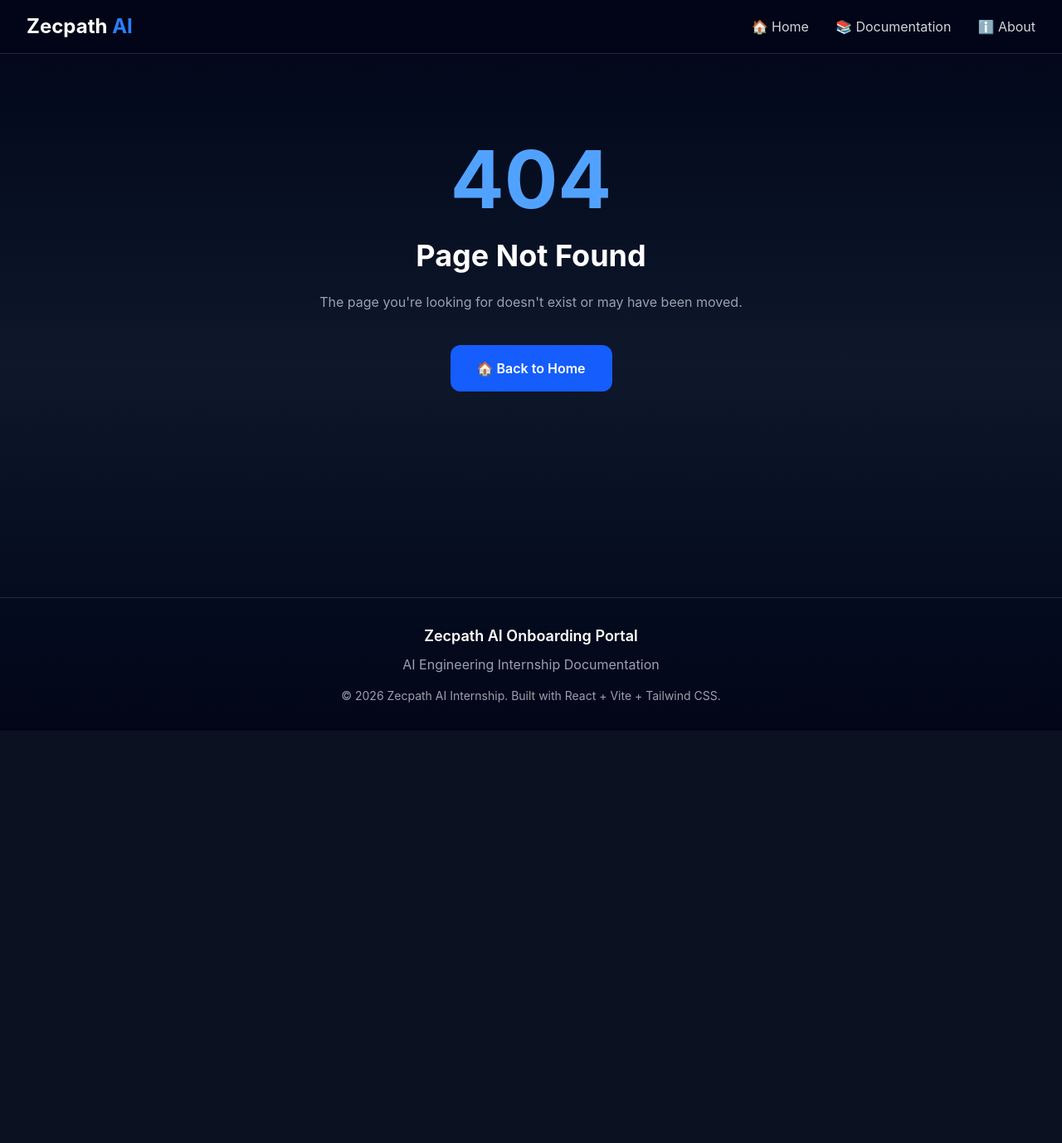
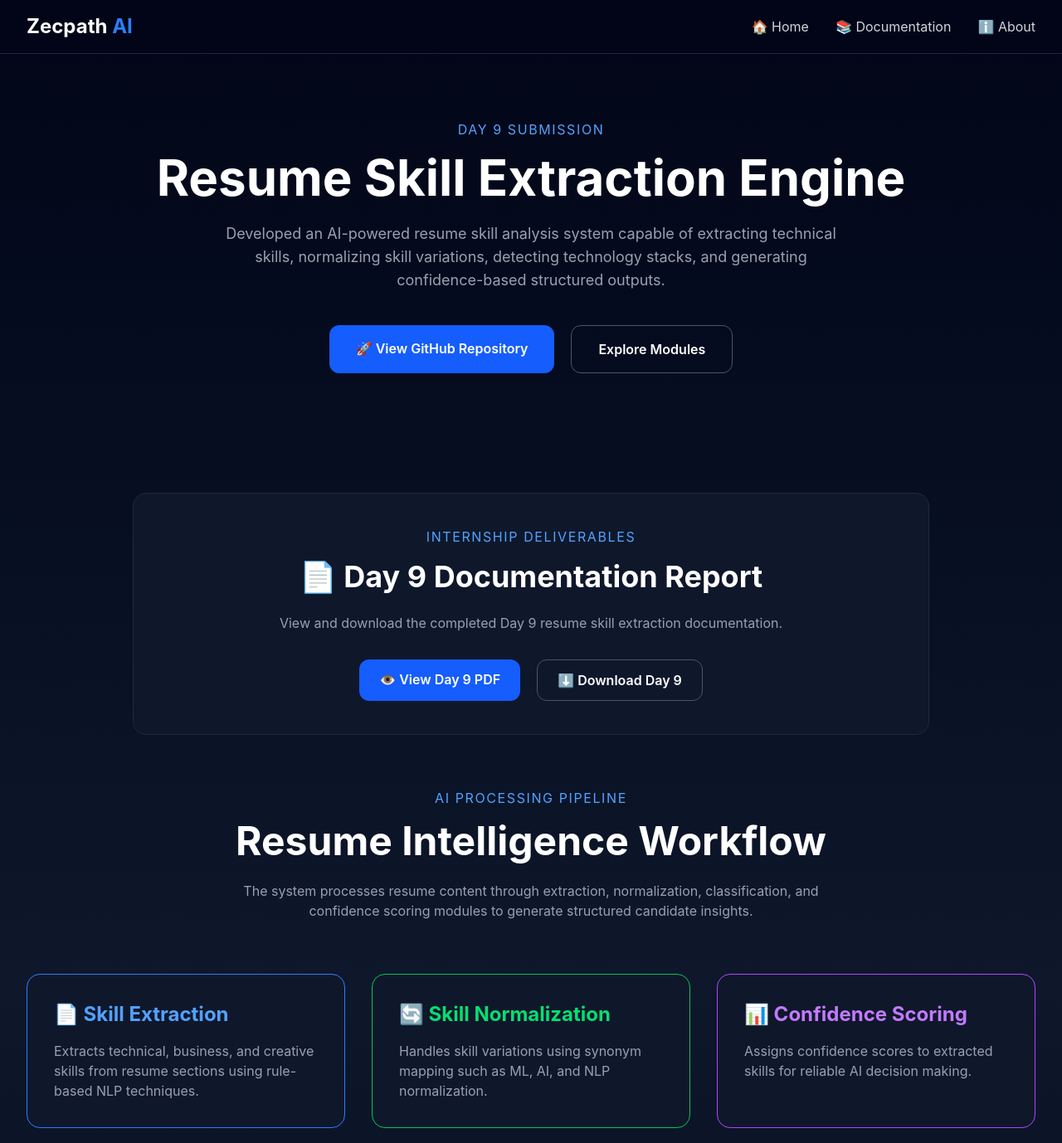
Before and after one commit to shinaspn198/zecpath-day1, a React (Vite) app: page /day9 in a window 1280 px wide. Shown: the top 1378 px of the page at 83% size. Before the commit the page ends 881 px from the top, so only its background shows below. Built offline with nearby package versions, Linux system fonts and the light colour scheme.

Commit message:
complete day 9 resume skill extraction engine

```diff
--- a/src/App.jsx
+++ b/src/App.jsx
@@ -10,6 +10,7 @@
 import Day6 from "./pages/Day6";
 import Day7 from "./pages/Day7";
 import Day8 from "./pages/Day8";
+import Day9 from "./pages/Day9";
 import About from "./pages/About";
 import Documentation from "./pages/Documentation";
 
@@ -28,6 +29,7 @@
         <Route path="/day6" element={<Day6 />} />
         <Route path="/day7" element={<Day7 />} />
         <Route path="/day8" element={<Day8 />} />
+        <Route path="/day9" element={<Day9 />} />
         <Route path="*" element={<NotFound />} />
       </Routes>
     </BrowserRouter>
--- a/src/pages/About.jsx
+++ b/src/pages/About.jsx
@@ -97,6 +97,7 @@
   <li>📋 Day 6 – Completed</li>
   <li>📊 Day 7 – Completed</li>
   <li>🧠 Day 8 – Completed</li>
+  <li>🧠 Day 9 – Completed</li>
 </ul>
 
 </div>
--- /dev/null
+++ b/src/pages/Day9.jsx
@@ -0,0 +1,306 @@
+import Navbar from "../components/Navbar";
+import Footer from "../components/Footer";
+
+function Day9() {
+
+  return (
+    <div className="min-h-screen bg-gradient-to-b from-slate-950 via-slate-900 to-slate-950 text-white">
+
+      <Navbar />
+
+      {/* Hero Section */}
+
+      <section className="pt-36 pb-20 text-center px-6">
+
+        <p className="text-blue-400 uppercase tracking-widest">
+          Day 9 Submission
+        </p>
+
+        <h1 className="text-6xl font-bold mt-4">
+          Resume Skill Extraction Engine
+        </h1>
+
+        <p className="text-gray-400 mt-6 max-w-3xl mx-auto text-lg">
+
+          Developed an AI-powered resume skill analysis system
+          capable of extracting technical skills, normalizing
+          skill variations, detecting technology stacks, and
+          generating confidence-based structured outputs.
+
+        </p>
+
+
+        <div className="mt-10 flex justify-center gap-5">
+
+          <a
+            href="https://github.com/shinaspn198/zecpath-ai-system"
+            target="_blank"
+            rel="noopener noreferrer"
+            className="px-8 py-4 bg-blue-600 hover:bg-blue-700 rounded-xl font-semibold transition"
+          >
+            🚀 View GitHub Repository
+          </a>
+
+
+          <a
+            href="#architecture"
+            className="px-8 py-4 border border-gray-600 hover:bg-slate-800 rounded-xl font-semibold transition"
+          >
+            Explore Modules
+          </a>
+
+        </div>
+
+      </section>
+
+
+
+      {/* Documentation PDF */}
+
+      <section className="max-w-5xl mx-auto px-8 py-16">
+
+        <div className="bg-slate-900 border border-slate-800 rounded-2xl p-10 text-center">
+
+          <p className="text-blue-400 uppercase tracking-widest">
+            Internship Deliverables
+          </p>
+
+
+          <h2 className="text-4xl font-bold mt-4">
+            📄 Day 9 Documentation Report
+          </h2>
+
+
+          <p className="text-gray-400 mt-6">
+            View and download the completed Day 9 resume skill extraction
+            documentation.
+          </p>
+
+
+          <div className="flex justify-center gap-5 mt-8">
+
+
+            <a
+              href="/day9_completed.pdf"
+              target="_blank"
+              rel="noopener noreferrer"
+              className="px-6 py-3 bg-blue-600 hover:bg-blue-700 rounded-xl font-semibold"
+            >
+              👁️ View Day 9 PDF
+            </a>
+
+
+            <a
+              href="/day9_completed.pdf"
+              download="day9_completed.pdf"
+              className="px-6 py-3 border border-gray-600 hover:bg-slate-800 rounded-xl font-semibold"
+            >
+              ⬇️ Download Day 9
+            </a>
+
+
+          </div>
+
+        </div>
+
+      </section>
+
+
+
+
+      {/* Architecture */}
+
+      <section
+        id="architecture"
+        className="max-w-7xl mx-auto px-8 pb-24"
+      >
+
+        <div className="text-center mb-16">
+
+          <p className="text-blue-400 uppercase tracking-widest">
+            AI Processing Pipeline
+          </p>
+
+
+          <h2 className="text-5xl font-bold mt-4">
+            Resume Intelligence Workflow
+          </h2>
+
+
+          <p className="text-gray-400 mt-6 max-w-3xl mx-auto">
+
+            The system processes resume content through extraction,
+            normalization, classification, and confidence scoring
+            modules to generate structured candidate insights.
+
+          </p>
+
+        </div>
+
+
+
+        <div className="grid md:grid-cols-3 gap-8">
+
+
+          <div className="bg-slate-900 border border-blue-500 rounded-2xl p-8">
+
+            <h3 className="text-2xl font-bold text-blue-400">
+              📄 Skill Extraction
+            </h3>
+
+            <p className="text-gray-400 mt-4">
+
+              Extracts technical, business, and creative skills
+              from resume sections using rule-based NLP techniques.
+
+            </p>
+
+          </div>
+
+
+
+          <div className="bg-slate-900 border border-green-500 rounded-2xl p-8">
+
+            <h3 className="text-2xl font-bold text-green-400">
+              🔄 Skill Normalization
+            </h3>
+
+            <p className="text-gray-400 mt-4">
+
+              Handles skill variations using synonym mapping
+              such as ML, AI, and NLP normalization.
+
+            </p>
+
+          </div>
+
+
+
+          <div className="bg-slate-900 border border-purple-500 rounded-2xl p-8">
+
+            <h3 className="text-2xl font-bold text-purple-400">
+              📊 Confidence Scoring
+            </h3>
+
+            <p className="text-gray-400 mt-4">
+
+              Assigns confidence scores to extracted skills
+              for reliable AI decision making.
+
+            </p>
+
+          </div>
+
+
+        </div>
+
+
+      </section>
+
+
+
+
+      {/* Deliverables */}
+
+      <section className="max-w-7xl mx-auto px-8 pb-24">
+
+        <div className="text-center mb-12">
+
+          <p className="text-blue-400 uppercase tracking-widest">
+            Completed Modules
+          </p>
+
+          <h2 className="text-5xl font-bold mt-4">
+            Day 9 Deliverables
+          </h2>
+
+        </div>
+
+
+
+        <div className="grid md:grid-cols-2 lg:grid-cols-3 gap-8">
+
+
+          <div className="bg-slate-900 border border-slate-800 rounded-2xl p-6">
+
+            <h3 className="text-xl font-bold text-blue-400">
+              🧠 Skill Extraction Engine
+            </h3>
+
+            <p className="text-gray-400 mt-4">
+              Extracts and categorizes candidate skills from resumes.
+            </p>
+
+          </div>
+
+
+
+          <div className="bg-slate-900 border border-slate-800 rounded-2xl p-6">
+
+            <h3 className="text-xl font-bold text-green-400">
+              📈 Confidence Scoring Logic
+            </h3>
+
+            <p className="text-gray-400 mt-4">
+              Calculates confidence levels for detected skills.
+            </p>
+
+          </div>
+
+
+
+          <div className="bg-slate-900 border border-slate-800 rounded-2xl p-6">
+
+            <h3 className="text-xl font-bold text-purple-400">
+              📦 Structured Output
+            </h3>
+
+            <p className="text-gray-400 mt-4">
+              Generates structured skill information for
+              downstream recruitment AI modules.
+            </p>
+
+          </div>
+
+
+        </div>
+
+      </section>
+
+
+
+
+
+      {/* Completion */}
+
+      <section className="max-w-5xl mx-auto px-8 pb-24">
+
+        <div className="bg-green-900/20 border border-green-500 rounded-2xl p-10 text-center">
+
+
+          <h2 className="text-4xl font-bold text-green-400">
+            Day 9 Completed Successfully ✅
+          </h2>
+
+
+          <p className="text-gray-300 mt-6 text-lg">
+
+            Resume skill extraction, confidence scoring,
+            technology stack detection, and structured AI
+            output generation have been successfully implemented.
+
+          </p>
+
+
+        </div>
+
+      </section>
+
+
+      <Footer />
+
+    </div>
+  );
+}
+
+export default Day9;
--- a/src/pages/Documentation.jsx
+++ b/src/pages/Documentation.jsx
@@ -83,6 +83,14 @@
 
   <p>Resume Section Segmentation</p>
 </Link>
+
+<Link to="/day9" className="doc-card">
+  <span className="badge completed">Completed</span>
+
+  <h2>🧠 Day 9</h2>
+
+  <p>Resume Skill Extraction Engine</p>
+</Link>
         </div>
 
       </div>
--- a/src/pages/Home.jsx
+++ b/src/pages/Home.jsx
@@ -205,6 +205,24 @@
 
 </div>
 
+<div className="bg-slate-900 border border-indigo-500 rounded-2xl p-8">
+
+  <h3 className="text-3xl font-bold text-indigo-400">
+    🧠 Day 9
+  </h3>
+
+  <p className="text-gray-400 mt-4">
+    Developed an AI-powered Resume Skill Extraction Engine featuring
+    synonym normalization, technology stack detection, confidence
+    scoring, and structured skill output for downstream recruitment AI.
+  </p>
+
+  <div className="mt-6 text-green-400 font-semibold">
+    ✅ Completed
+  </div>
+
+</div>
+
         </div>
 
       </section>
```
Also changed, not shown: 1 other file (tests, documents, lock files or other folders).
